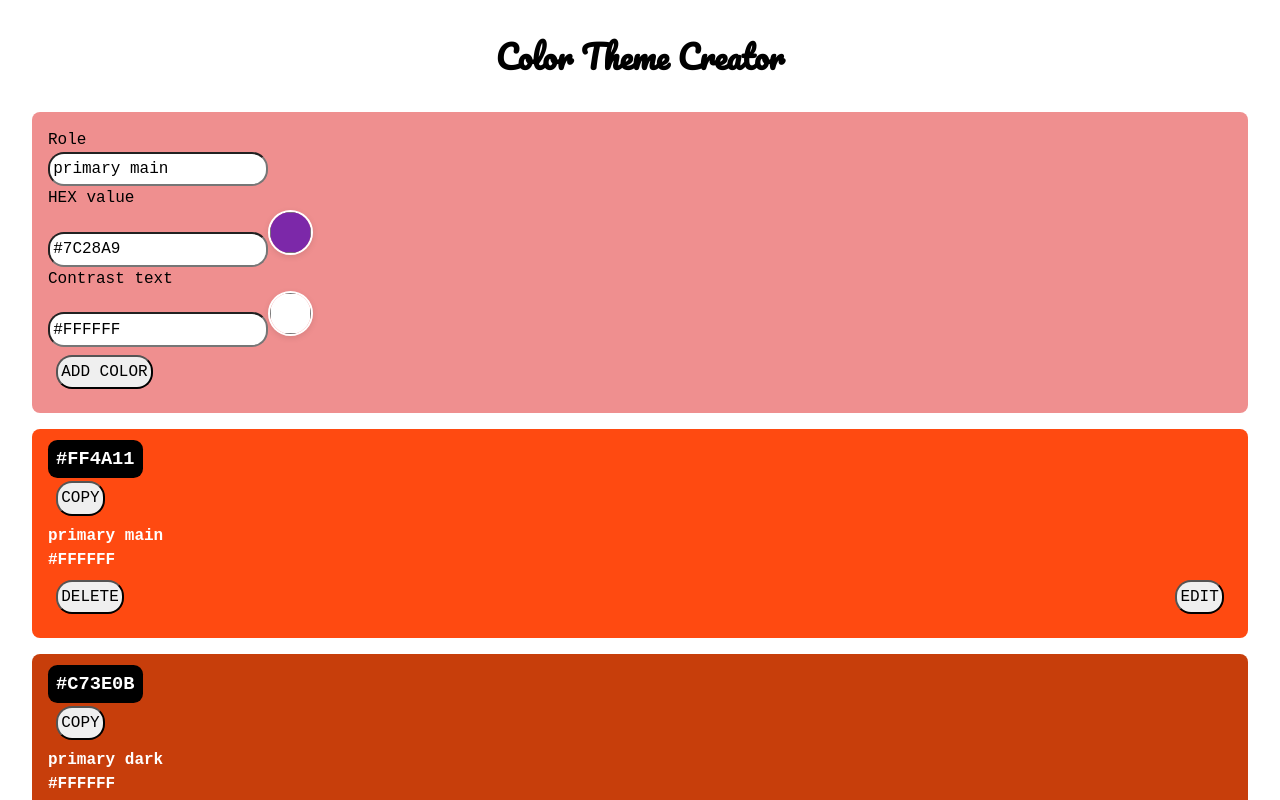
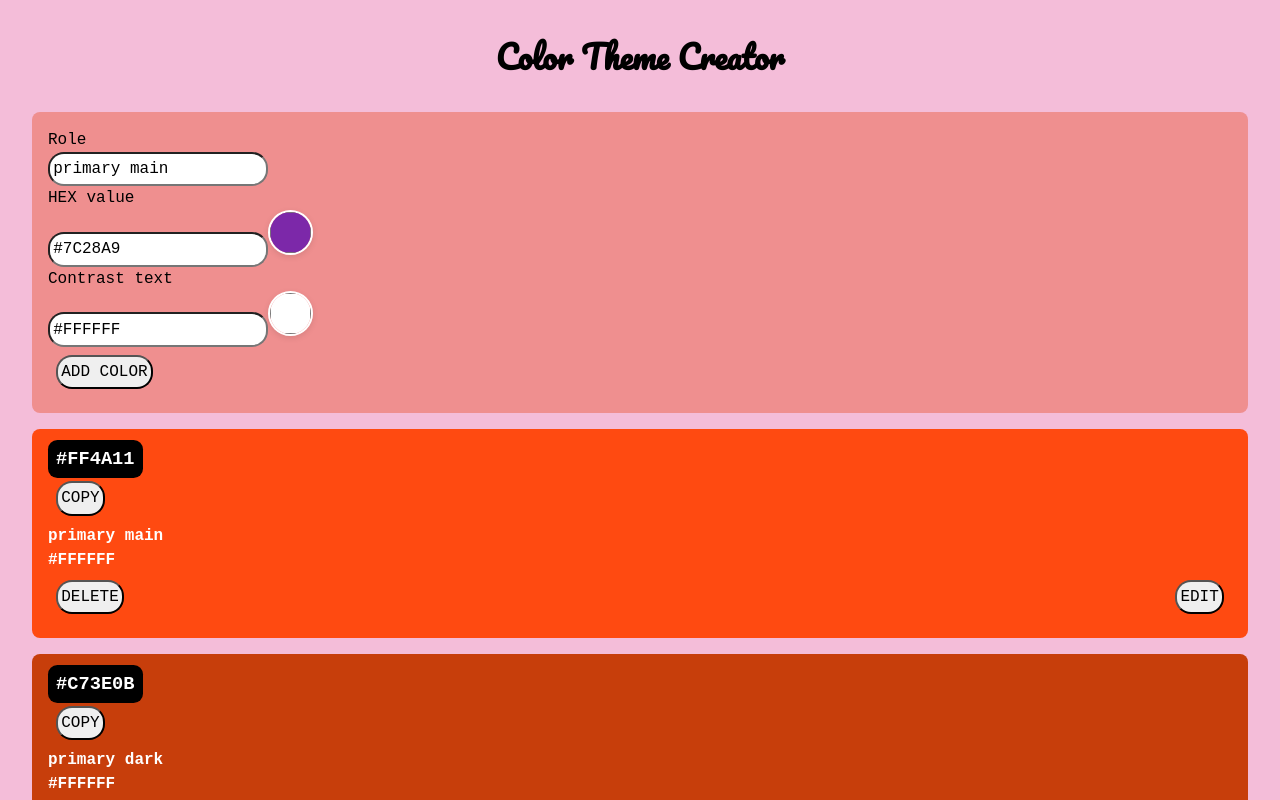
Before and after one commit to sarazmakom/color-theme-creator, a React (Vite) app: page / in a window 1280 px wide. Shown: the top 800 px of the page. Built offline with nearby package versions, Linux system fonts and the light colour scheme.

Commit message:
background color

```diff
--- a/src/App.css
+++ b/src/App.css
@@ -2,6 +2,7 @@
 
 body {
   padding: 1rem;
+  background-color: #f4bdd9;
 }
 
 .title {
```
